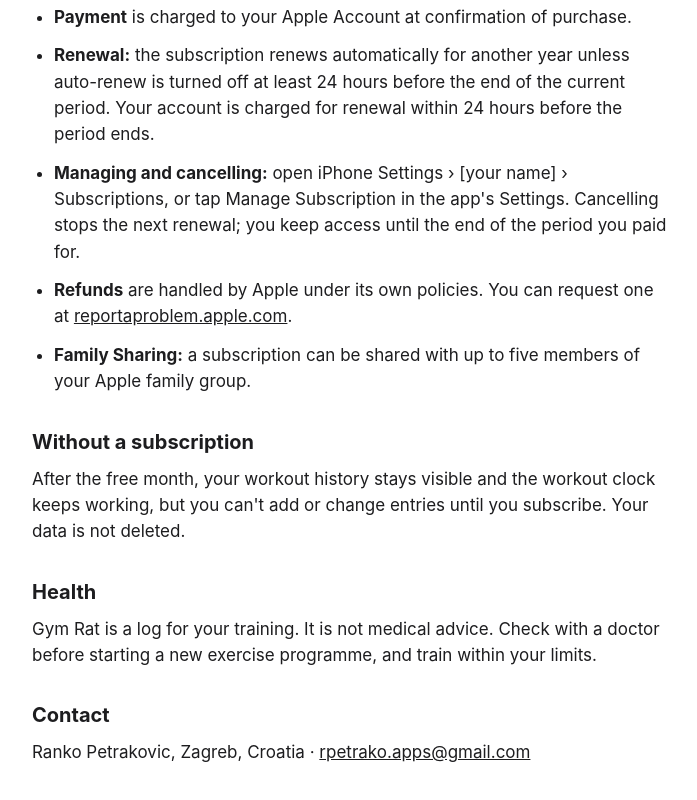
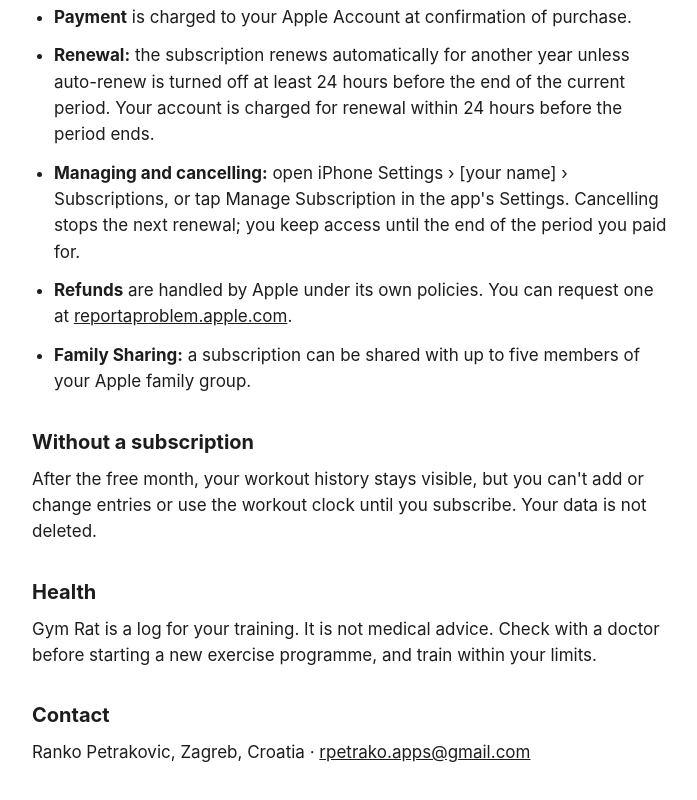
Before and after one commit to rpetrako/gymrat-legal, a plain HTML site: page terms.html in a window 1280 px wide. Shown: the part 539-1339 px from the top of the page, without its empty margins (288-985 px from the left). Drawn offline with Linux system fonts and the light colour scheme.

Commit message:
Terms: clock needs a subscription after the free month

```diff
--- a/terms.html
+++ b/terms.html
@@ -21,7 +21,7 @@
 </ul>
 
 <h2>Without a subscription</h2>
-<p>After the free month, your workout history stays visible and the workout clock keeps working, but you can't add or change entries until you subscribe. Your data is not deleted.</p>
+<p>After the free month, your workout history stays visible, but you can't add or change entries or use the workout clock until you subscribe. Your data is not deleted.</p>
 
 <h2>Health</h2>
 <p>Gym Rat is a log for your training. It is not medical advice. Check with a doctor before starting a new exercise programme, and train within your limits.</p>
```
